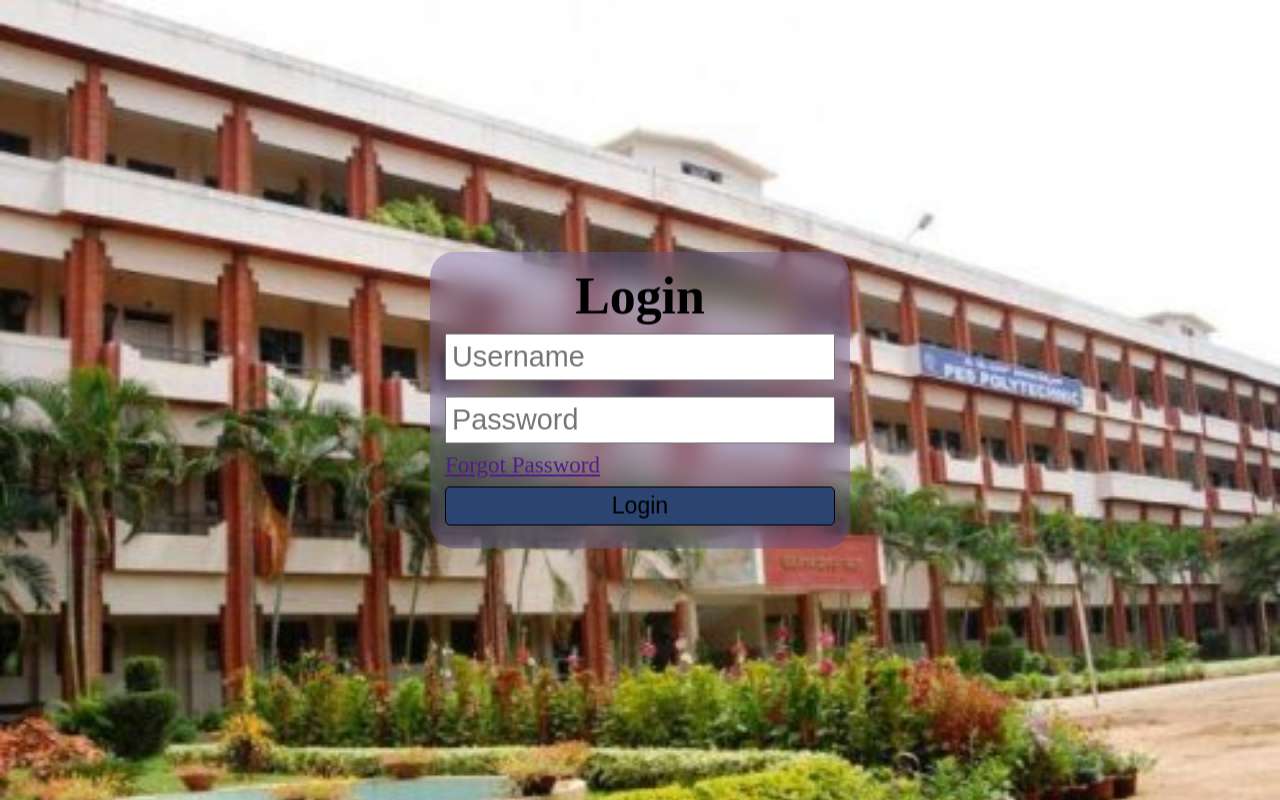
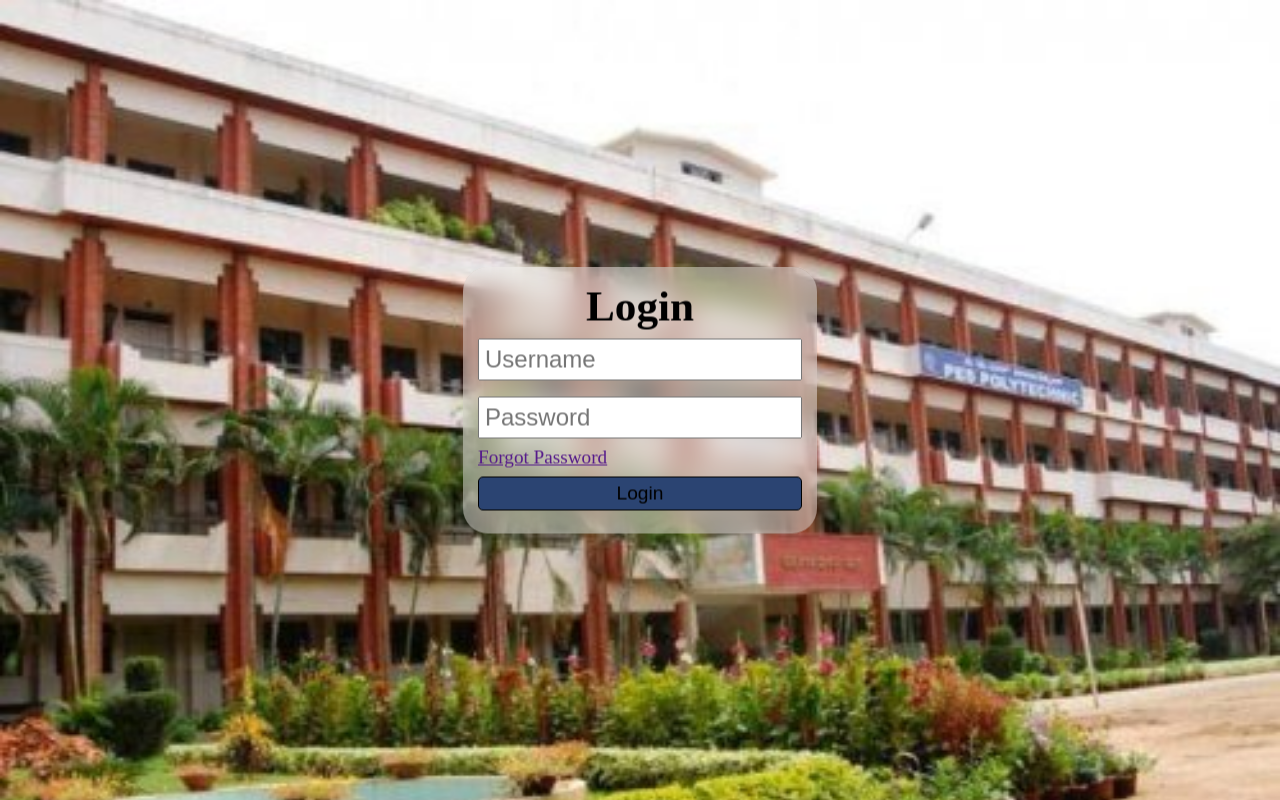
Before and after one commit to Siddhartha8406/CollegeManegment, a Python web app: template templates/index.html in a window 1280 px wide. Run offline with Jinja, Linux system fonts and the light colour scheme; the template is opened without the code that fills it, so the values that code supplies are empty.

Commit message:
Slight improvements

```diff
--- a/templates/index.html
+++ b/templates/index.html
@@ -22,14 +22,14 @@
             top: 50%;
             left: 50%;
             transform: translate(-50%, -50%);
-            font-size: 180%;
+            font-size: 150%;
         }
         form{
             position: absolute;
             transform: translate(-50%, -50%);
             left: 50%;
             padding: 15px;
-            background: rgba(95, 80, 169, 0.3);
+            background: rgba(250, 250, 250, 0.414);
             backdrop-filter: blur(15px);
             border-radius: 25px;
         }
```
